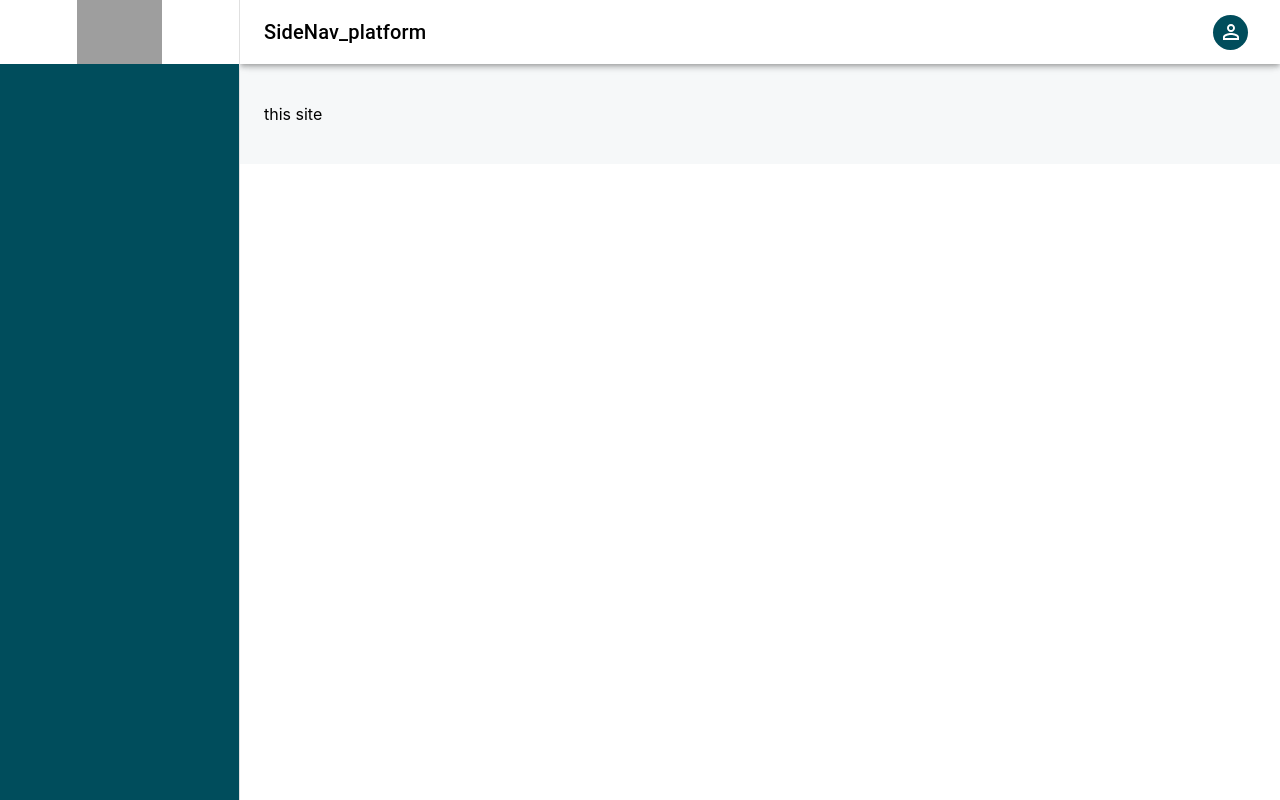
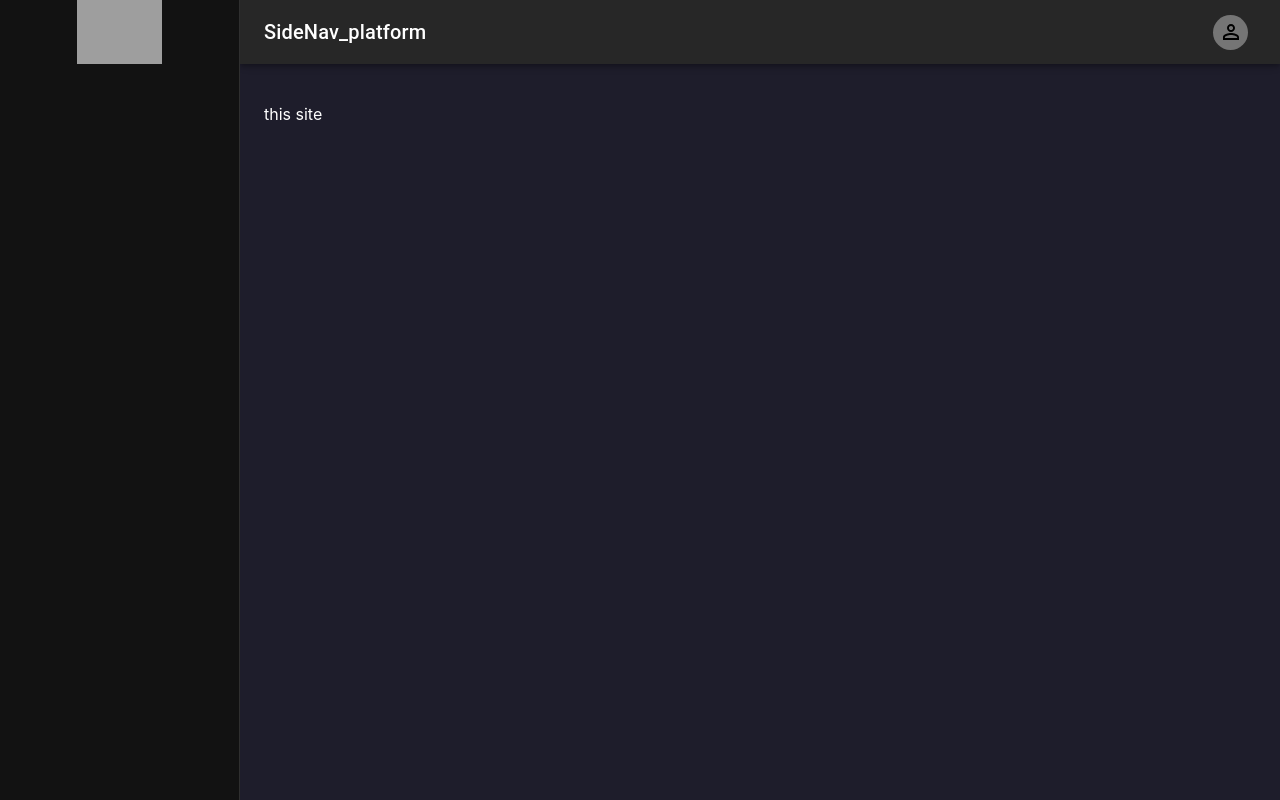
Before and after one commit to randa-11295/cars-diagnosis, a React (Create React App) app: page / in a window 1280 px wide. Built offline with nearby package versions, Linux system fonts and the light colour scheme; grey boxes are pictures that could not be loaded.

Commit message:
add dark thame

```diff
--- a/src/App.js
+++ b/src/App.js
@@ -8,7 +8,13 @@ const customTheme = createTheme(theme);
 export default function App() {
   return (
     <ThemeProvider theme={customTheme}>
-      <Box sx={{ background: "#f6f8f9 " }}>
+      <Box
+        sx={{
+          bgcolor: "colors.background",
+          color: "colors.text",
+          minHeight: "100vh",
+        }}
+      >
         <AppRouter />
       </Box>
     </ThemeProvider>
--- a/src/Components/Navbar/ContentNav.js
+++ b/src/Components/Navbar/ContentNav.js
@@ -35,14 +35,14 @@ const ContentNav = (props) => {
 
 
   const listStyle = (url, path) => {
-    return {
-      background: isSelectedCheck(url, path) ? "white" : "inherit",
-      color: isSelectedCheck(url, path) ? "secondary.main" : "inherit",
-    };
+    // return {
+    //    background: isSelectedCheck(url, path) ? "black" : "inherit",
+    //    color: isSelectedCheck(url, path) ? "secondary.main" : "inherit",
+    // };
   };
 
   const iconStyle = (url, path) => ({
-    color: isSelectedCheck(url, path) ? "secondary.main" : "white",
+    // color: isSelectedCheck(url, path) ? "secondary.main" : "black",
   });
 
   return (
@@ -84,13 +84,12 @@ const logoStyle = {
   backgroundSize: "contain",
   backgroundRepeat: "no-repeat",
   backgroundPosition: "center",
-  backgroundColor: "#fff",
+
   cursor: "pointer",
 };
 
 const boxStyle = {
-  bgcolor: "secondary.main",
-  color: "#fff",
+
   height: "100vh",
   overflow: "auto",
 };
--- a/src/Components/Navbar/MenuNav.js
+++ b/src/Components/Navbar/MenuNav.js
@@ -57,8 +57,8 @@ export default function MenuNav(props) {
 }
 
 const iconStyle = {
-  bgcolor: { xs: "#fff", md: "secondary.main" },
-  color: { xs: "secondary.main", md: "#fff" },
+  // bgcolor: { xs: "#000", md: "secondary.main" },
+  color: { xs: "secondary.main", md: "#000" },
   width: 35,
   height: 35,
   textTransform: "uppercase",
--- a/src/Components/Navbar/TopNav.js
+++ b/src/Components/Navbar/TopNav.js
@@ -38,8 +38,8 @@ const TopNav = (props) => {
   const navStyle = {
     width: { md: `calc(100% - ${props.drawerWidth}px)` },
     m: "auto",
-    background: { md: "#fff" },
-    color: { md: "#000" },
+
+    // color: { md: "#000" },
   };
 
   return (
--- a/src/utils/theme.js
+++ b/src/utils/theme.js
@@ -1,28 +1,22 @@
-
 const theme = {
   palette: {
+    mode: "dark",
     typography: {
       fontFamily: "sans-serif",
     },
-
+    colors: {
+      text: "#fff",
+      background: "#1E1D2B",
+    },
     primary: {
-      main: "#16aa9d",
-      contrastText: "#fff",
+      dark: "#602E3D",
+      main: "#FF6247",
+      background: "#252736",
     },
 
     secondary: {
-      main: "#004d5c",
-      contrastText: "#fff",
-    },
-
-    default: {
-      main: "#f6f8f9",
-      contrastText: "#000",
-    },
-
-    info: {
-      main: "#16aa9d",
-      contrastText: "#fff",
+      main: "#048784",
+      dark: " #3A565F",
     },
   },
 };
```
Also changed, not shown: src/routes/index.js (+0 -7 lines), public/manifest.json, 1 other file (tests, documents, lock files or other folders).
